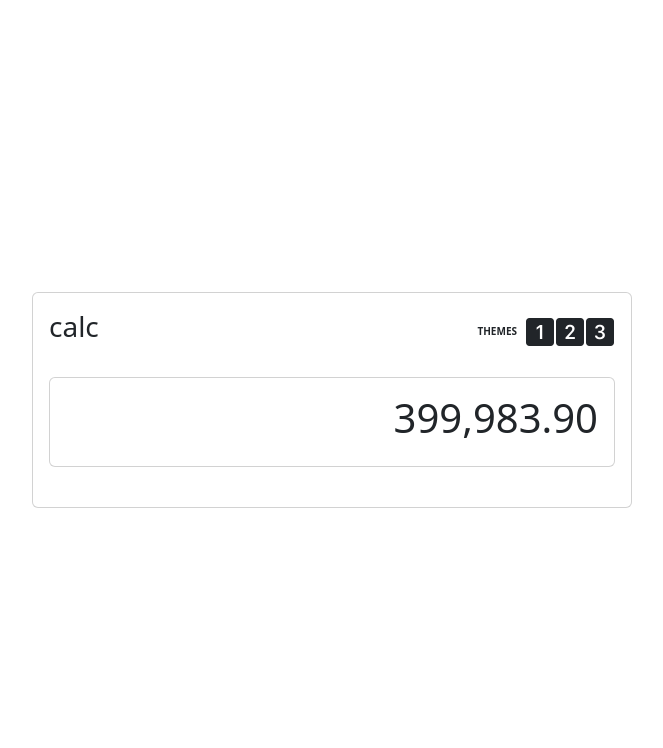
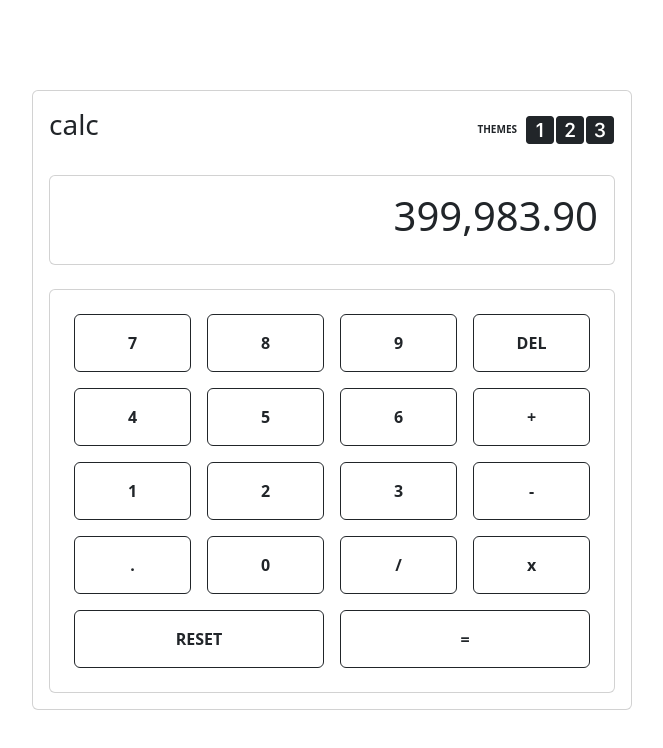
Before and after one commit to abdalsimam1-sketch/calculator, a React (Vite) app: page / in a window 1280 px wide. Shown: the top 748 px of the page, without its empty margins (308-971 px from the left). Built offline with nearby package versions, Linux system fonts and the light colour scheme.

Commit message:
add : render all buttons from the defined data

```diff
--- a/src/data/keysData.ts
+++ b/src/data/keysData.ts
@@ -90,7 +90,7 @@ export const keys: Key[] = [
 ];
 export const bottomKeys: Key[] = [
   {
-    key: "reset",
+    key: "RESET",
     value: "RESET",
     type: "action",
   },
--- a/src/pages/Home.tsx
+++ b/src/pages/Home.tsx
@@ -1,3 +1,6 @@
+import { keys } from "../data/keysData";
+import { bottomKeys } from "../data/keysData";
+
 export const Home = () => {
   return (
     <main
@@ -21,7 +24,24 @@ export const Home = () => {
         <section className="input-section card p-3 d-flex">
           <h1 className="align-self-end">399,983.90</h1>
         </section>
-        <section></section>
+        <section className="buttons-section card p-4">
+          <div className="row g-3">
+            {keys.map((button) => (
+              <div className="col-3">
+                <button className="btn btn-outline-dark mx-auto w-100 p-3 fw-bold">
+                  {button.value}
+                </button>
+              </div>
+            ))}
+            {bottomKeys.map((item) => (
+              <div className="col-6">
+                <button className="w-100 btn btn-outline-dark p-3 fw-bold">
+                  {item.value}
+                </button>
+              </div>
+            ))}
+          </div>
+        </section>
       </div>
     </main>
   );
```
